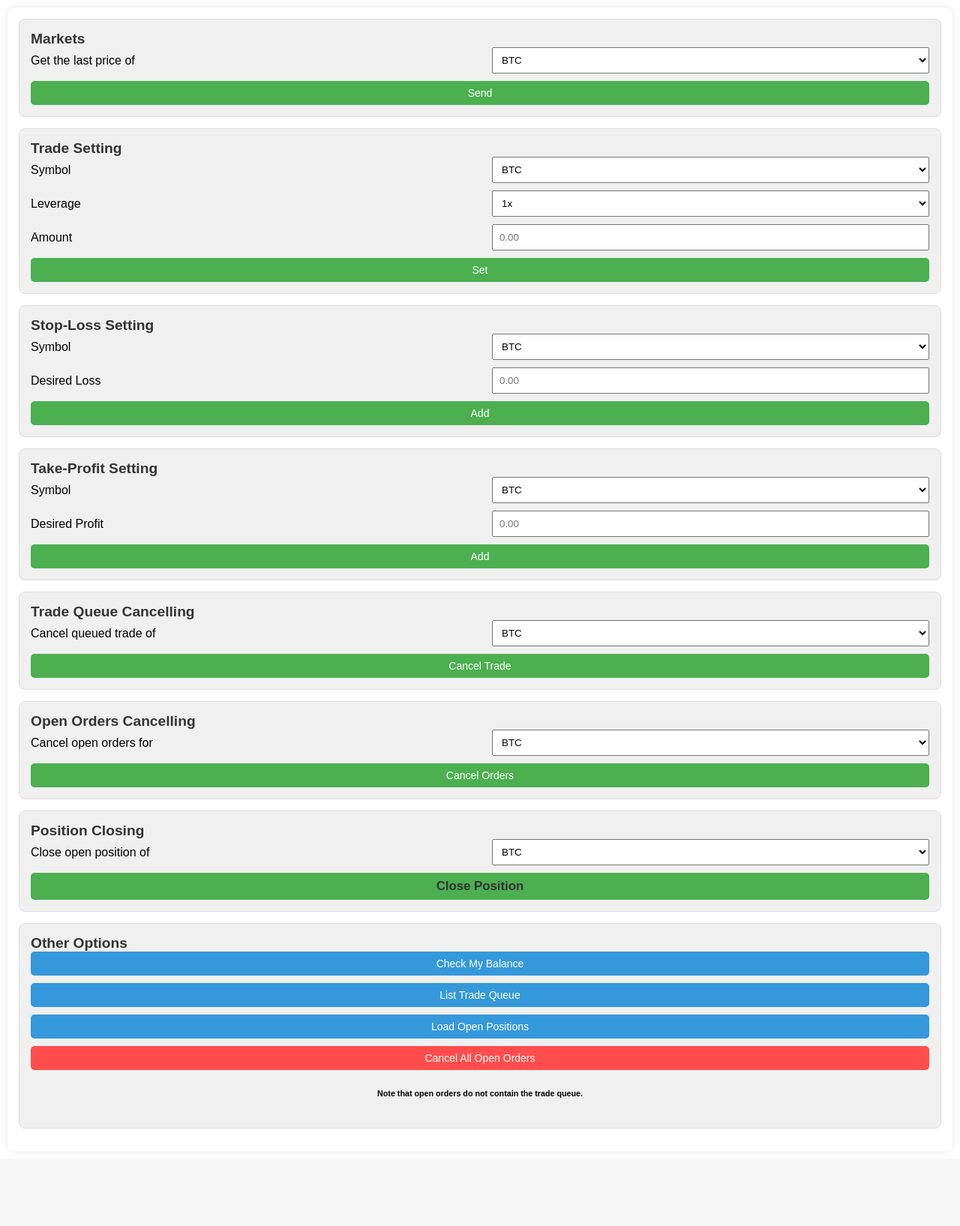
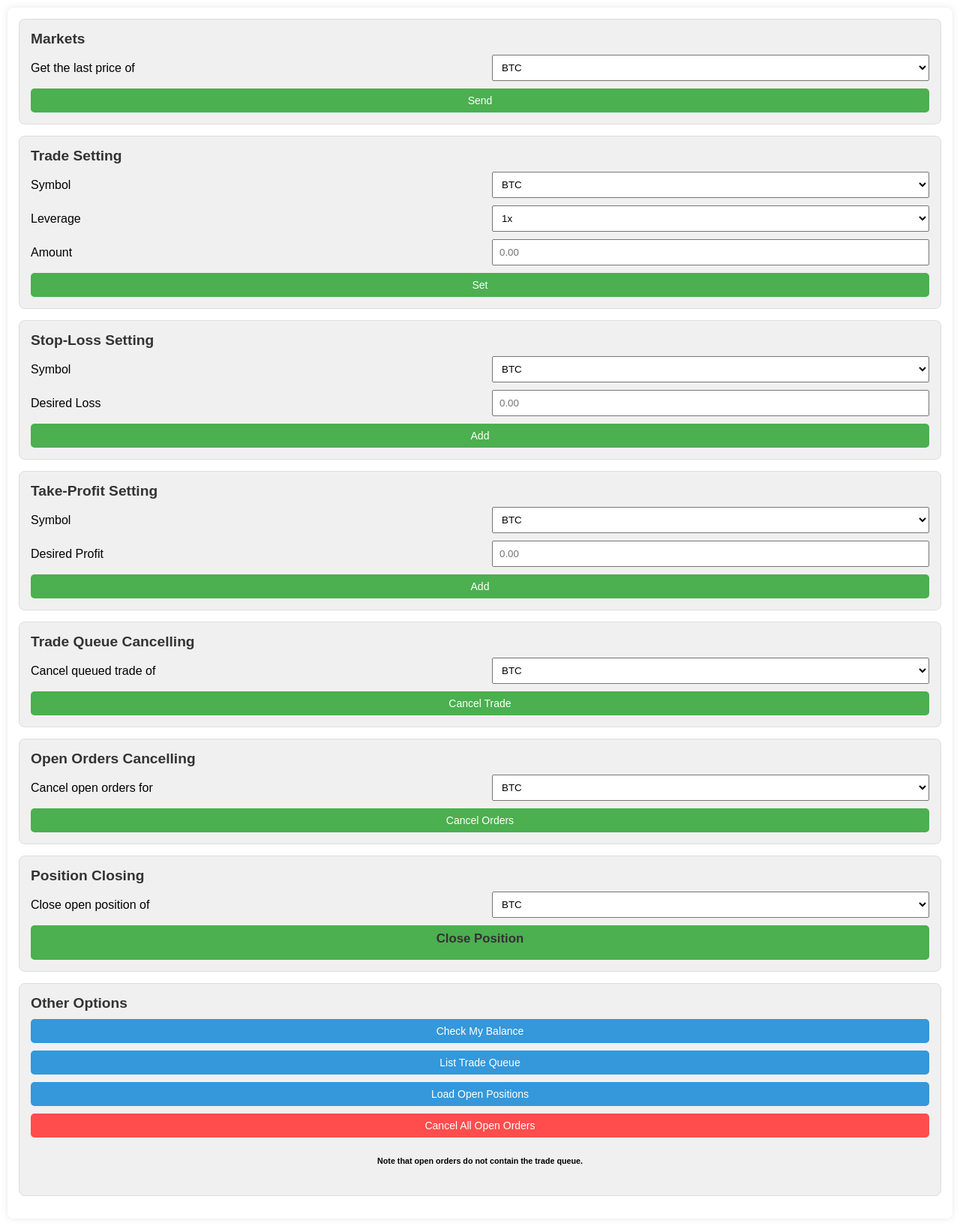
Before and after one commit to aks1374/aks1374.github.io, a PHP site: page / in a window 1280 px wide. Shown: the whole page at 75% size. Before the commit the page ends 1505 px from the top, so only its background shows below. Run offline with PHP 8.4, Linux system fonts and the light colour scheme; some libraries are stand-ins or nearby versions.

Commit message:
Update styles.css

```diff
--- a/styles.css
+++ b/styles.css
@@ -18,13 +18,15 @@ body {
     border-radius: 8px;
 }
 .section strong {
+    margin-bottom: 10px;
+    display: block;
     color: #333;
     font-size: 1.2em;
 }
 .section-title {
     font-size: 18px;
     font-weight: bold;
-    margin-bottom: 15px;
+    margin-bottom: 10px;
 }
 .input-group {
     display: flex;
```
